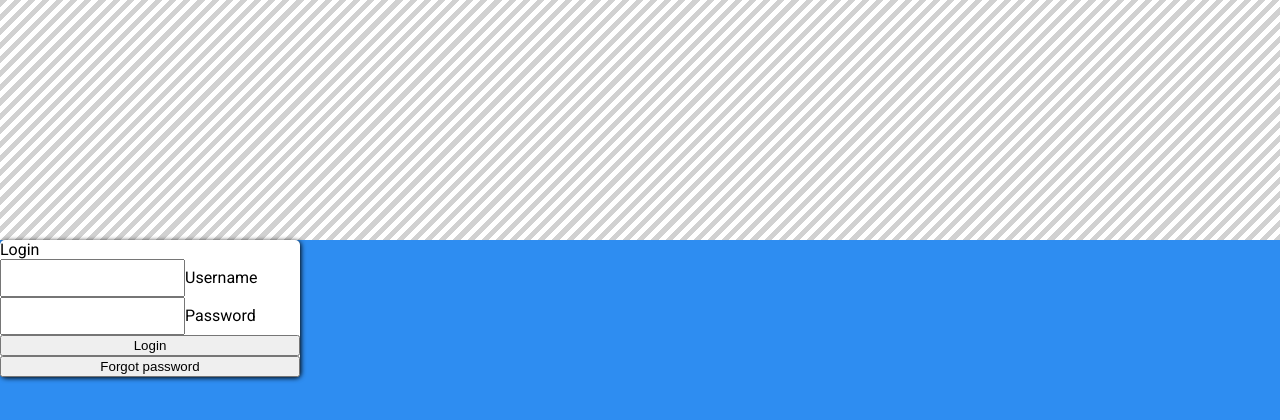
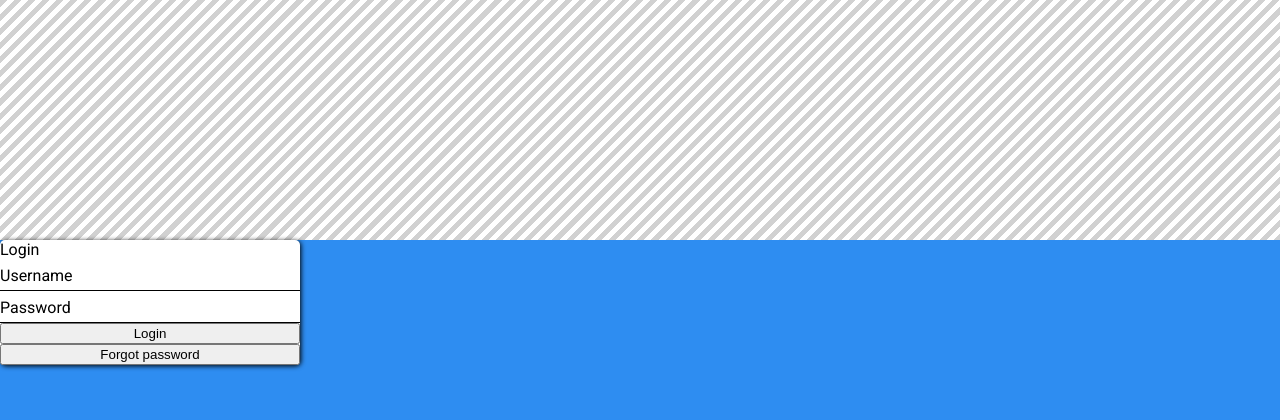
Before and after one commit to andrebot/BalancoConta, a React app: page / in a window 1280 px wide. Shown: the top 420 px of the page. Built offline with nearby package versions, Linux system fonts and the light colour scheme.

Commit message:
First version of input

```diff
--- a/src/client/components/forms/input.jsx
+++ b/src/client/components/forms/input.jsx
@@ -5,7 +5,7 @@
 const FormInput = ({ label, type = 'text', name, }) => {
   return (
     <div className="form-input">
-      <input type={type} name={name} autoComplete="off"/>
+      <input type={type} name={name} autoComplete="off" required/>
       <label htmlFor={name} className="label-name">
         <span className="content-name">{label}</span>
       </label>
--- a/src/client/components/forms/input.styl
+++ b/src/client/components/forms/input.styl
@@ -1,2 +1,47 @@
-.form-input input
-    height: 32px
+.form-input
+  height: 32px
+  position: relative
+  overflow: hidden
+
+  input
+    height: 100%
+    width: 100%
+    border: none
+    padding: 7px 0 0 0
+    outline: none
+
+    &:focus + .label-name .content-name,
+    &:valid + .label-name .content-name
+      transform: translateY(-70%)
+      font-size: 14px
+      color: #5fa8d3
+
+    &:focus + .label-name::after,
+    &:valid + .label-name::after
+      transform: translateX(0%)
+
+  label
+    position: absolute
+    bottom: 0px
+    left: 0%
+    width: 100%
+    height: 100%
+    pointer-events: none
+    border-bottom: 1px solid black
+
+    &::after
+      content: ""
+      position: absolute
+      left: 0px
+      bottom: -1px
+      height: 100%
+      width: 100%
+      border-bottom: 3px solid #5fa8d3
+      transform: translateX(-100%)
+      transition: all 0.3s ease
+
+  .content-name
+    position: absolute
+    bottom: 5px
+    left: 0px
+    transition: all 0.3s ease
```
